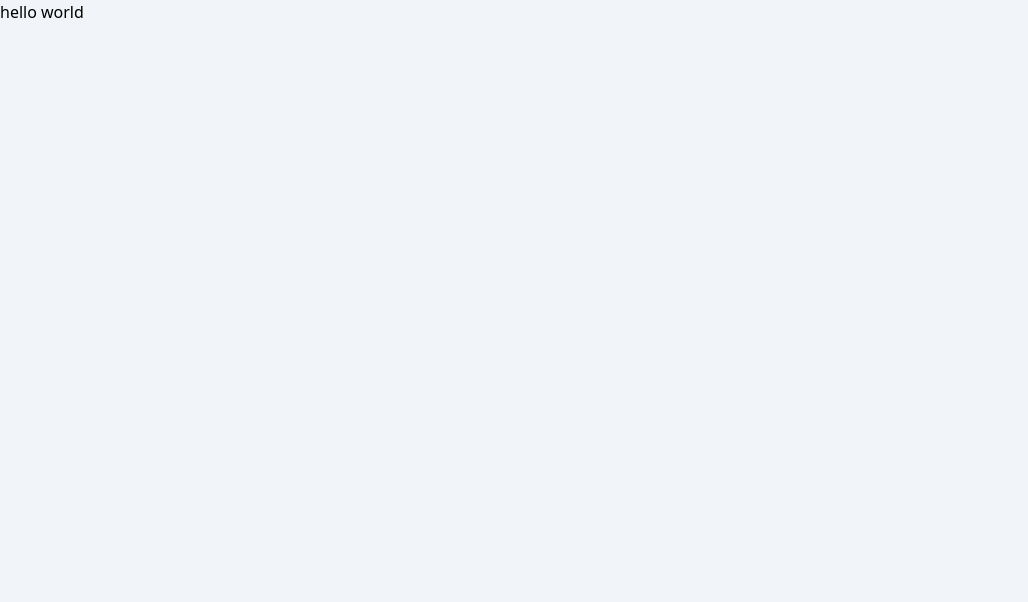
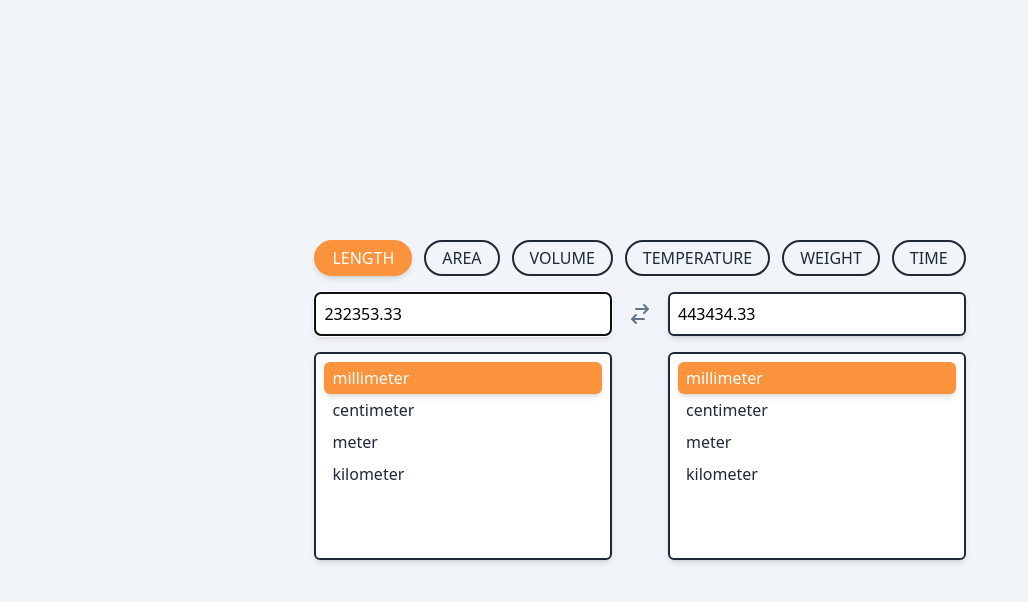
Before and after one commit to merchant-prince/005-pwa-unit-converter, a Vue app: page / in a window 1280 px wide. Shown: the top 602 px of the page, without its empty margins (0-1028 px from the left). Built offline with nearby package versions, Linux system fonts and the light colour scheme; a web font is replaced by a local one.

Commit message:
setup base UI

```diff
--- a/src/App.vue
+++ b/src/App.vue
@@ -1,3 +1,86 @@
-<script setup lang="ts"></script>
+<script setup lang="ts">
+import { Ref, ref } from "vue";
+import CategorySelector from "./components/CategorySelector.vue";
+import UnitSelector from "./components/UnitSelector.vue";
 
-<template>hello world</template>
+const categories = [
+  "length",
+  "area",
+  "volume",
+  "temperature",
+  "weight",
+  "time",
+];
+
+const units = {
+  length: ["millimeter", "centimeter", "meter", "kilometer"],
+};
+
+const input: Ref<number | null> = ref(null);
+const output: Ref<number | null> = ref(null);
+
+const selectedCategory = ref(categories[0]);
+const selectedInputUnit = ref(units[selectedCategory.value][0]);
+const selectedOutputUnit = ref(units[selectedCategory.value][0]);
+
+input.value = 232353.33;
+output.value = 443434.33;
+</script>
+
+<template>
+  <main class="w-full h-full grid place-content-center">
+    <article class="space-y-4">
+      <div class="flex space-x-3 mb-4">
+        <CategorySelector
+          v-for="category in categories"
+          :key="category"
+          v-model="selectedCategory"
+          :name="category"
+        />
+      </div>
+
+      <div class="flex space-x-4">
+        <input
+          v-model.number="input"
+          type="number"
+          class="w-full p-2 border-2 border-gray-800 rounded-md bg-white shadow-md hide-controls"
+          autofocus
+        />
+
+        <div class="flex justify-center items-center">
+          <svg
+            xmlns="http://www.w3.org/2000/svg"
+            class="shrink-0 h-6 w-6 text-slate-500 cursor-pointer"
+            fill="none"
+            viewBox="0 0 24 24"
+            stroke="currentColor"
+            stroke-width="2"
+          >
+            <path
+              stroke-linecap="round"
+              stroke-linejoin="round"
+              d="M8 7h12m0 0l-4-4m4 4l-4 4m0 6H4m0 0l4 4m-4-4l4-4"
+            />
+          </svg>
+        </div>
+
+        <p
+          class="w-full p-2 border-2 border-gray-800 rounded-md bg-white shadow-md hide-controls"
+        >
+          {{ output }}
+        </p>
+      </div>
+
+      <div class="flex space-x-14">
+        <UnitSelector
+          v-model="selectedInputUnit"
+          :units="units[selectedCategory]"
+        />
+        <UnitSelector
+          v-model="selectedOutputUnit"
+          :units="units[selectedCategory]"
+        />
+      </div>
+    </article>
+  </main>
+</template>
```
